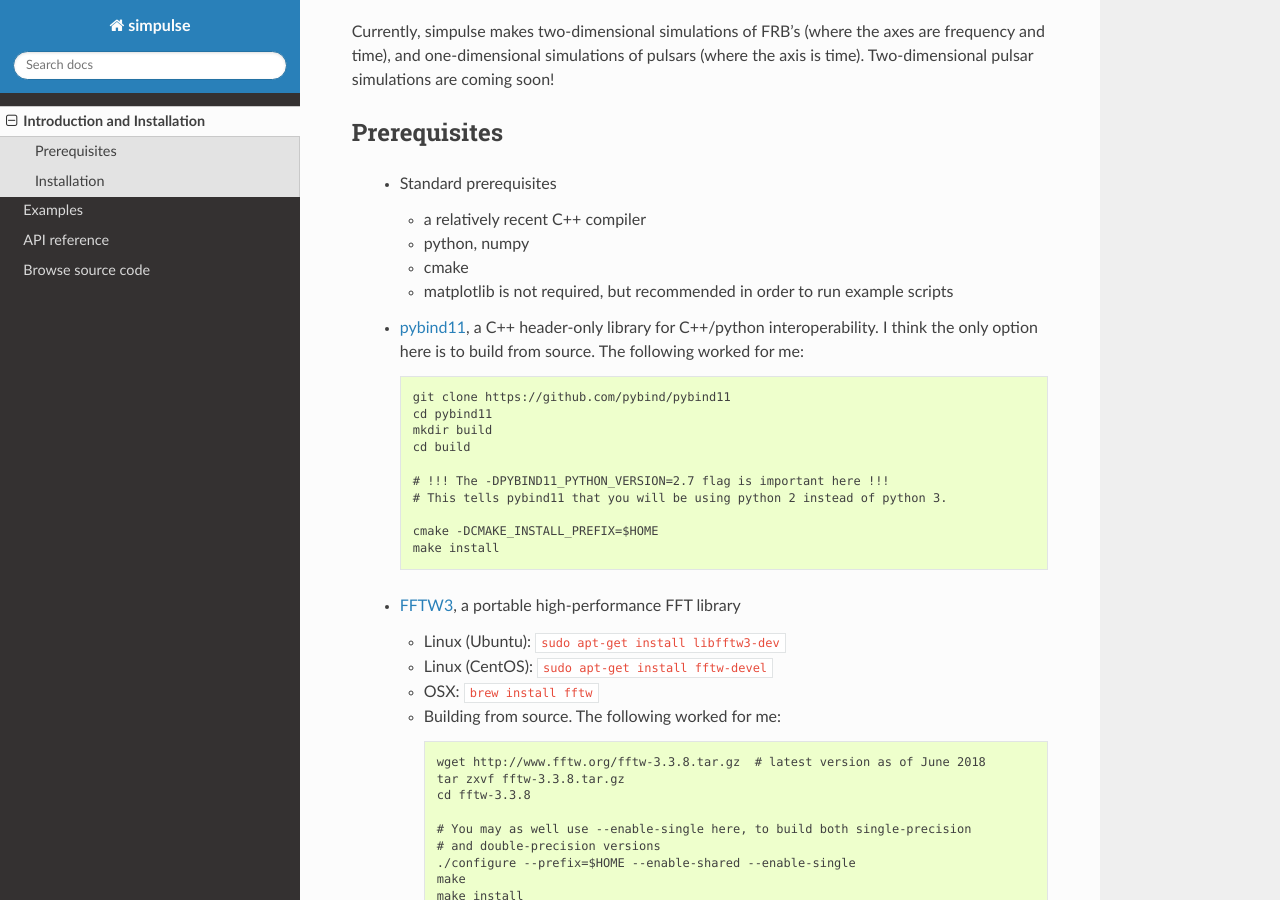
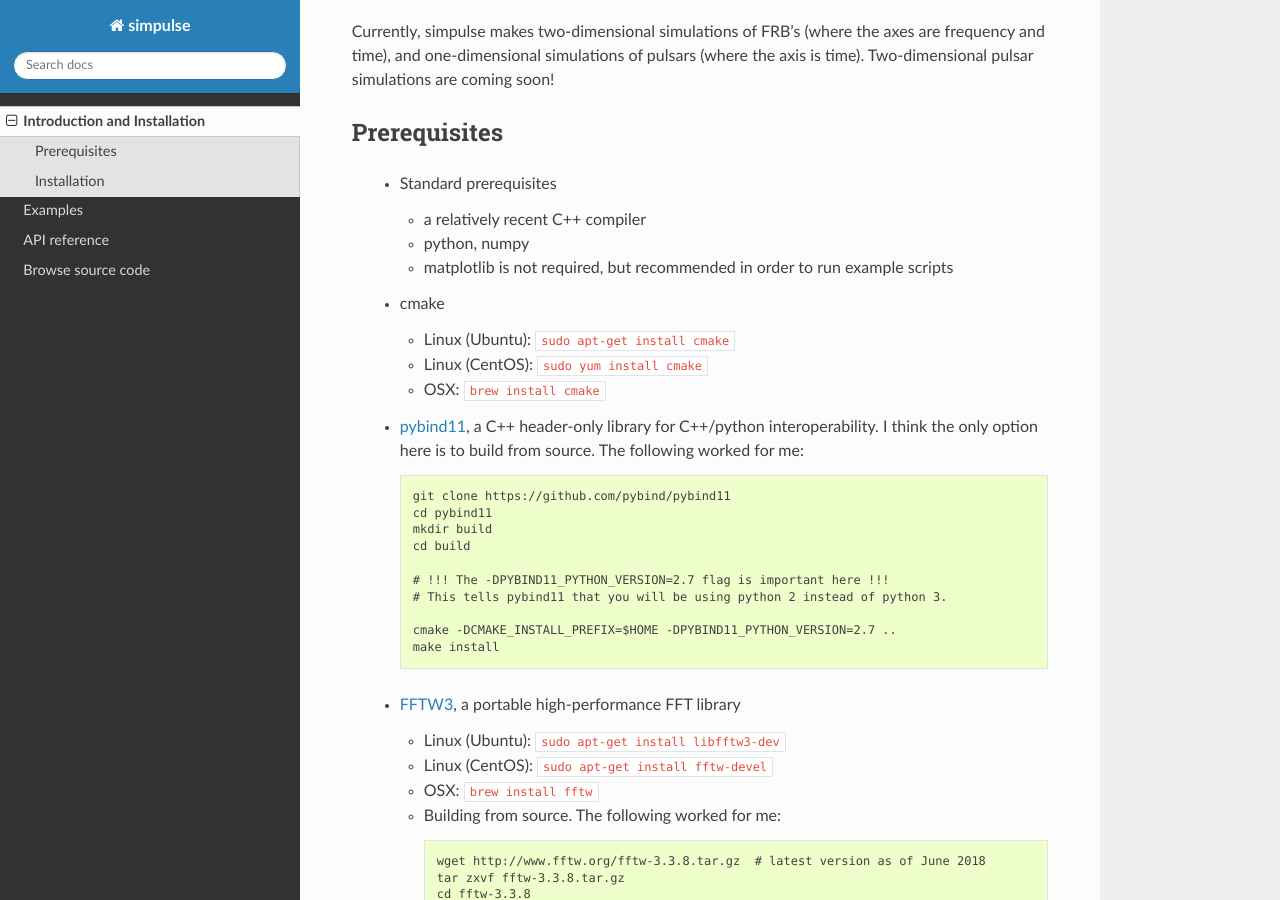
Before and after one commit to kmsmith137/simpulse_docs, a Sphinx documentation site: the page built from sphinx/intro.rst, in a window 1280 px wide and 900 px high, scrolled down 332 px. Built offline with Sphinx 7.4.7 and the Read the Docs theme 2.0.0, drawn with Linux system fonts in a browser that asks for light colours.

Commit message:
fix a mistake in install instructions

```diff
--- a/sphinx/intro.rst
+++ b/sphinx/intro.rst
@@ -22,9 +22,15 @@ Prerequisites
 
     - python, numpy
 
-    - cmake
+    - matplotlib is not required, but recommended in order to run example scripts
 
-    - matplotlib is not required, but recommended in order to run example scripts
+  - cmake
+
+    - Linux (Ubuntu): ``sudo apt-get install cmake``
+
+    - Linux (CentOS): ``sudo yum install cmake``
+
+    - OSX: ``brew install cmake``
 
   - pybind11_, a C++ header-only library for C++/python interoperability.  I think
     the only option here is to build from source.  The following worked for me::
@@ -37,7 +43,7 @@ Prerequisites
          # !!! The -DPYBIND11_PYTHON_VERSION=2.7 flag is important here !!!
 	 # This tells pybind11 that you will be using python 2 instead of python 3.
 
-         cmake -DCMAKE_INSTALL_PREFIX=$HOME
+         cmake -DCMAKE_INSTALL_PREFIX=$HOME -DPYBIND11_PYTHON_VERSION=2.7 ..
          make install
 
 
```
